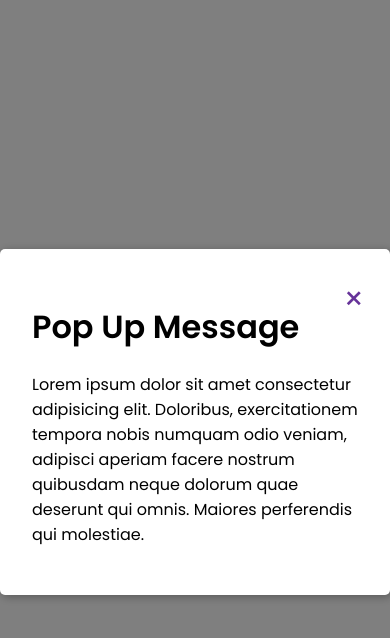
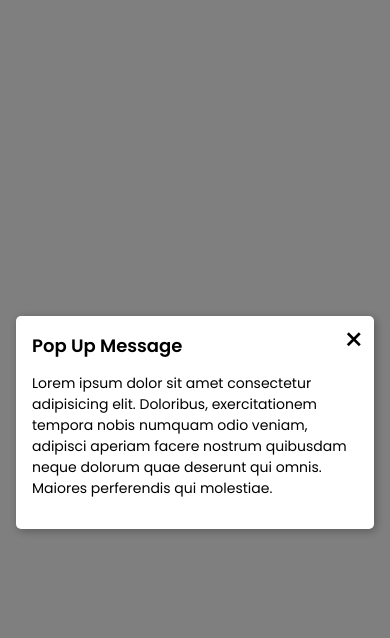
Before and after one commit to destinyarupi/JavaScript_Projects, a plain HTML site: page JavaScript Projects/popup-modal/index.html in a window 390 px wide. Both pictures are taken after a click on the button "Click Me". Drawn offline with Linux system fonts and the light colour scheme.

Commit message:
Add files via upload

```diff
--- a/JavaScript Projects/popup-modal/style.css
+++ b/JavaScript Projects/popup-modal/style.css
@@ -22,6 +22,14 @@ button {
     font-family: inherit;
 }
 
+#close {
+    padding: 0;
+}
+
+h1 {
+    margin: 0;
+}
+
 .popup-container {
     position: fixed;
     top: 0;
@@ -29,7 +37,7 @@ button {
     bottom: 0;
     right: 0;
     background-color: rgba(0, 0, 0, 0.5);
-
+    padding: 1rem;
     display: none;
     align-items: center;
     justify-content: center;
@@ -43,16 +51,26 @@ button {
     background-color: #fff;
     border-radius: 5px;
     box-shadow: 2px 2px 10px rgba(0, 0, 0, 0.3);
-    padding: 2rem;
+    padding: 1rem;
     position: relative;
     width: 500px;
 }
 
 .popup button {
     background-color: #fff;
-    color: rebeccapurple;
+    color: black;
     font-size: 2rem;
     position: absolute;
-    top: 10px;
+    top: 0px;
     right: 10px;
 }
+
+@media screen and (max-width: 540px) {
+    h1 {
+        font-size: 18px;
+    }
+
+    p {
+        font-size: 14px;
+    }
+}
```
